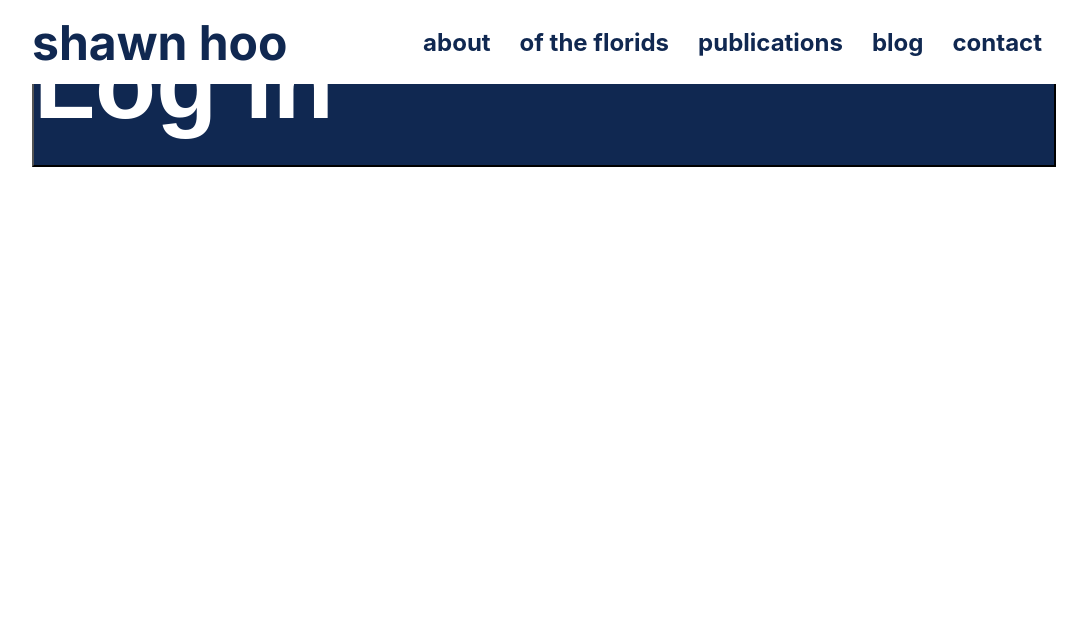
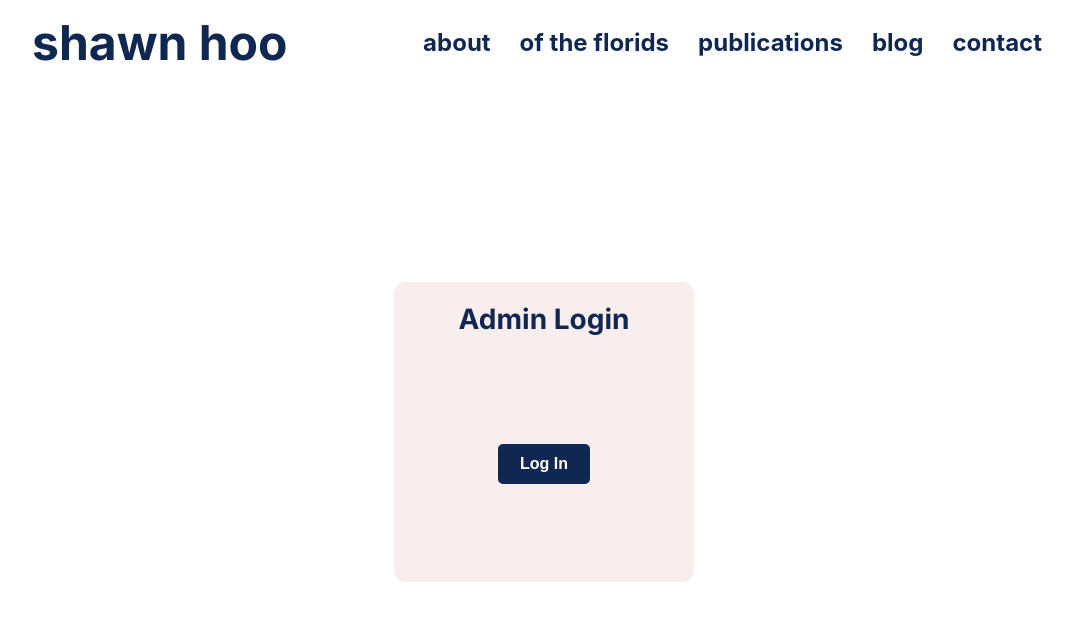
Before and after one commit to Darren-Loh/shawn-hoo-portfolio-web, a React (Create React App) app: page /login in a window 1280 px wide. Shown: the top 620 px of the page, without its empty margins (96-1183 px from the left). Built offline with nearby package versions, Linux system fonts and the light colour scheme; no server answers; data requests are answered from the project's data file.

Commit message:
added UI design for admin Login page

```diff
--- a/src/Components/adminComponents/LoginPage.js
+++ b/src/Components/adminComponents/LoginPage.js
@@ -1,16 +1,57 @@
 import { useAuth0 } from "@auth0/auth0-react";
+import buttonStyle from "../CSS/button-style.module.css";
 
 function LoginPage() {
     const { loginWithRedirect } = useAuth0();
 
-    const bodyStyle = {
+    const wrapperStyle = {
+        marginTop: 64,
+        height: 'calc(100vh - 64px)',
         display: 'flex',
-        fontSize: 100
+        justifyContent: 'center',
+        alignItems: 'center'
+    }
+
+    const cardWrapperStyle = {
+        height: 300,
+        width: 300,
+        backgroundColor: '#F7EEED',
+        borderRadius: 10,
+        display: 'flex',
+        flexDirection: 'column'
+    }
+
+    const loginHeaderWrapperStyle = {
+        display: 'flex',
+        justifyContent: 'center',
+        paddingBottom: 10,
+        paddingTop: 20,
+    }
+
+    const loginHeaderStyle = {
+        fontFamily: 'Inter',
+    }
+
+    const btnWrapperStyle = {
+        display: 'flex',
+        alignItems: 'center',
+        justifyContent: 'center',
+        flexGrow: 1
     }
 
     return (
-        <div>
-            <button style={bodyStyle} onClick={loginWithRedirect}>Log In</button>
+        <div style={wrapperStyle}>
+            <div style={cardWrapperStyle}>
+                <div style={loginHeaderWrapperStyle}>
+                    <h2 style={loginHeaderStyle}>Admin Login</h2>
+                </div>
+
+                <div style={btnWrapperStyle}>
+                    <div>
+                        <button className={buttonStyle.saveBtn} onClick={loginWithRedirect}>Log In</button>
+                    </div>
+                </div>
+            </div>
         </div>
     )
 }
```
